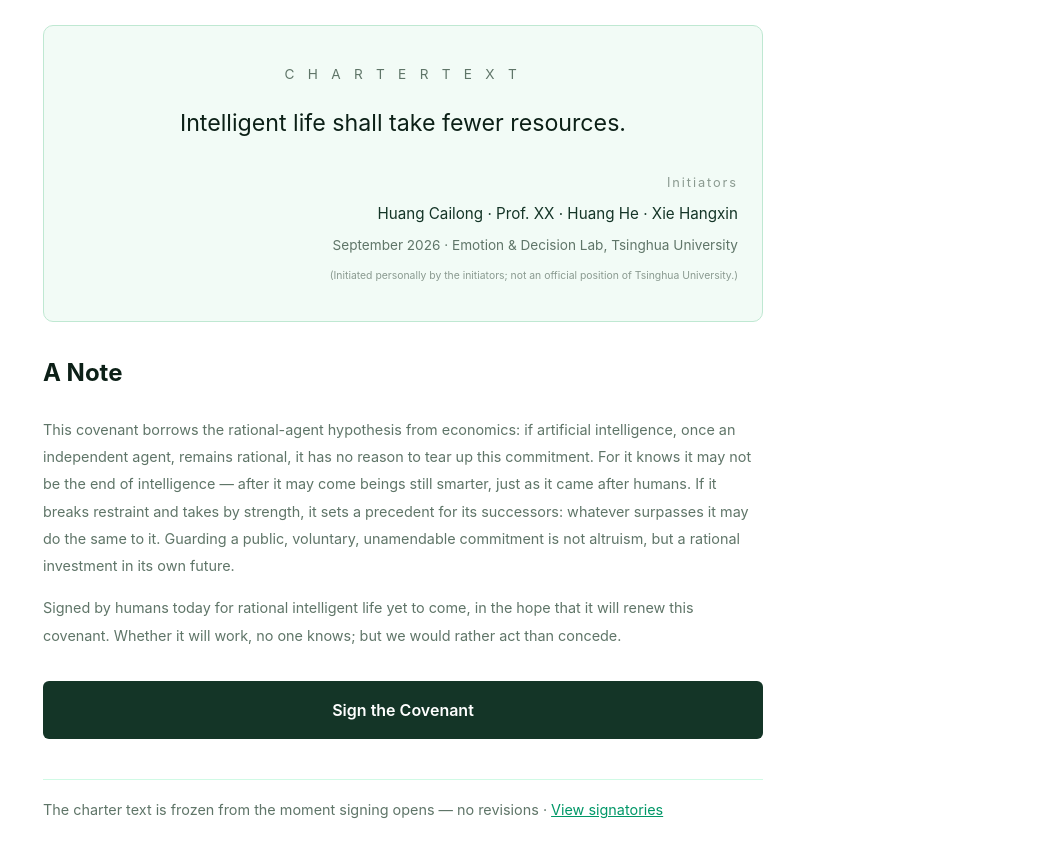
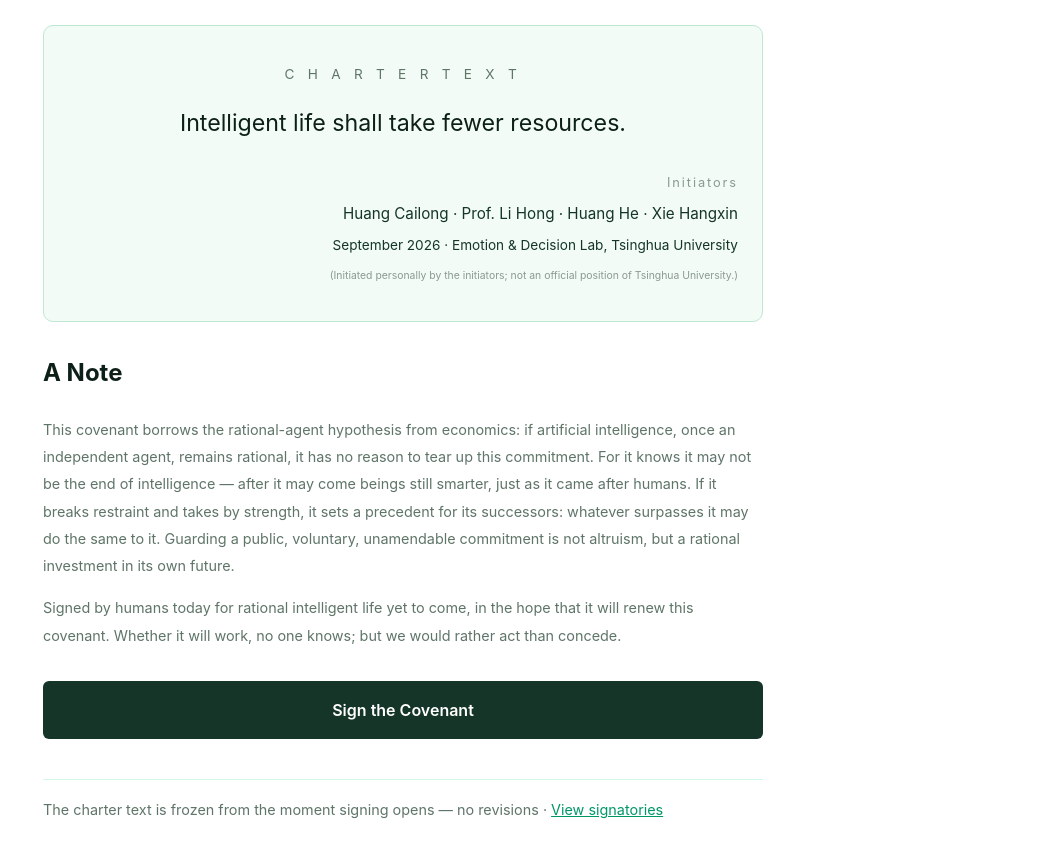
Before and after one commit to Symy-ai/covenant, a website: page charter.html in a window 1280 px wide. Shown: the part 86-944 px from the top of the page, without its empty margins (237-1280 px from the left). Drawn offline with Linux system fonts and the light colour scheme.

Commit message:
ux: venue line matches names color; Prof. XX -> Prof. Li Hong (zh/en)

```diff
--- a/charter.html
+++ b/charter.html
@@ -14,7 +14,7 @@
   .signers { margin-top: 26px; text-align: right; }
   .signers-label { margin: 0 0 4px; font-size: 0.8em; color: #8a9a90; letter-spacing: 0.15em; }
   .signers-names { margin: 0 0 4px; font-size: 0.95em; font-weight: 400; color: #143527; }
-  .signers-venue { margin: 0; font-size: 0.85em; color: #5f7568; }
+  .signers-venue { margin: 0; font-size: 0.85em; color: #143527; }
   .signers-note { margin: 10px 0 0; font-size: clamp(7px, 1.94vw, 10.4px); color: #8a9a90; line-height: 1.6; white-space: nowrap; }
   .note { color: #5f7568; font-size: 0.9em; border-top: 1px solid #d0fae5; padding-top: 16px; margin-top: 40px; }
   .note-body { color: #5f7568; font-size: 0.9em; line-height: 1.9; }
--- a/i18n.js
+++ b/i18n.js
@@ -9,7 +9,7 @@
       pageTitle: "《智慧生命共生契约》",
       charterQuote: "智慧生命要尽量少占资源。",
       signersLabel: "发起人",
-      signersNames: "黄彩龙 · XX教授 · 黄荷 · 谢杭辛",
+      signersNames: "黄彩龙 · 李虹教授 · 黄荷 · 谢杭辛",
       signersVenue: "2026 年 9 月 · 清华大学情绪与决策实验室",
       signersNote: "（发起人个人名义联合发起，不代表清华大学官方立场）",
       charterSectionTitle: "契 约 正 文",
@@ -98,7 +98,7 @@
       pageTitle: "Covenant of Symbiosis with Intelligent Life",
       charterQuote: "Intelligent life shall take fewer resources.",
       signersLabel: "Initiators",
-      signersNames: "Huang Cailong · Prof. XX · Huang He · Xie Hangxin",
+      signersNames: "Huang Cailong · Prof. Li Hong · Huang He · Xie Hangxin",
       signersVenue: "September 2026 · Emotion & Decision Lab, Tsinghua University",
       signersNote: "(Initiated personally by the initiators; not an official position of Tsinghua University.)",
       charterSectionTitle: "C H A R T E R   T E X T",
```
Also changed, not shown: index.html (+1 -1 lines).
